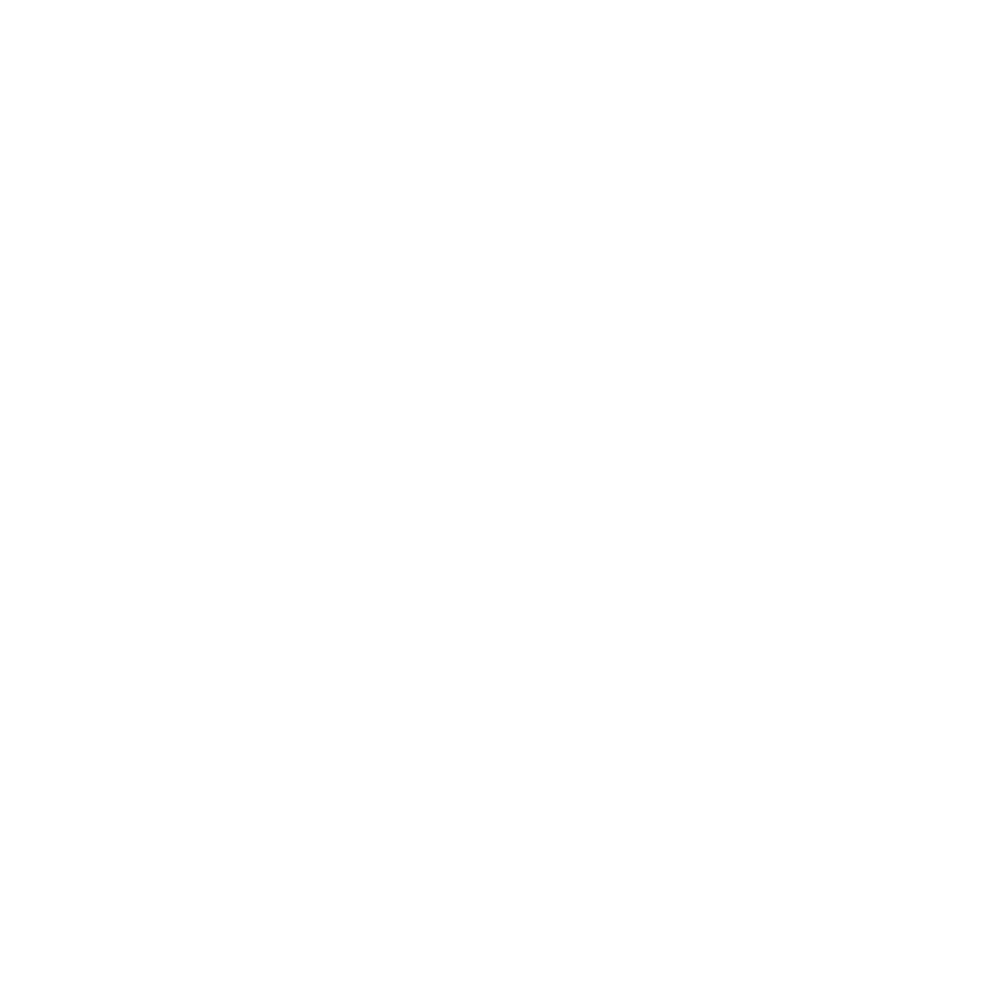
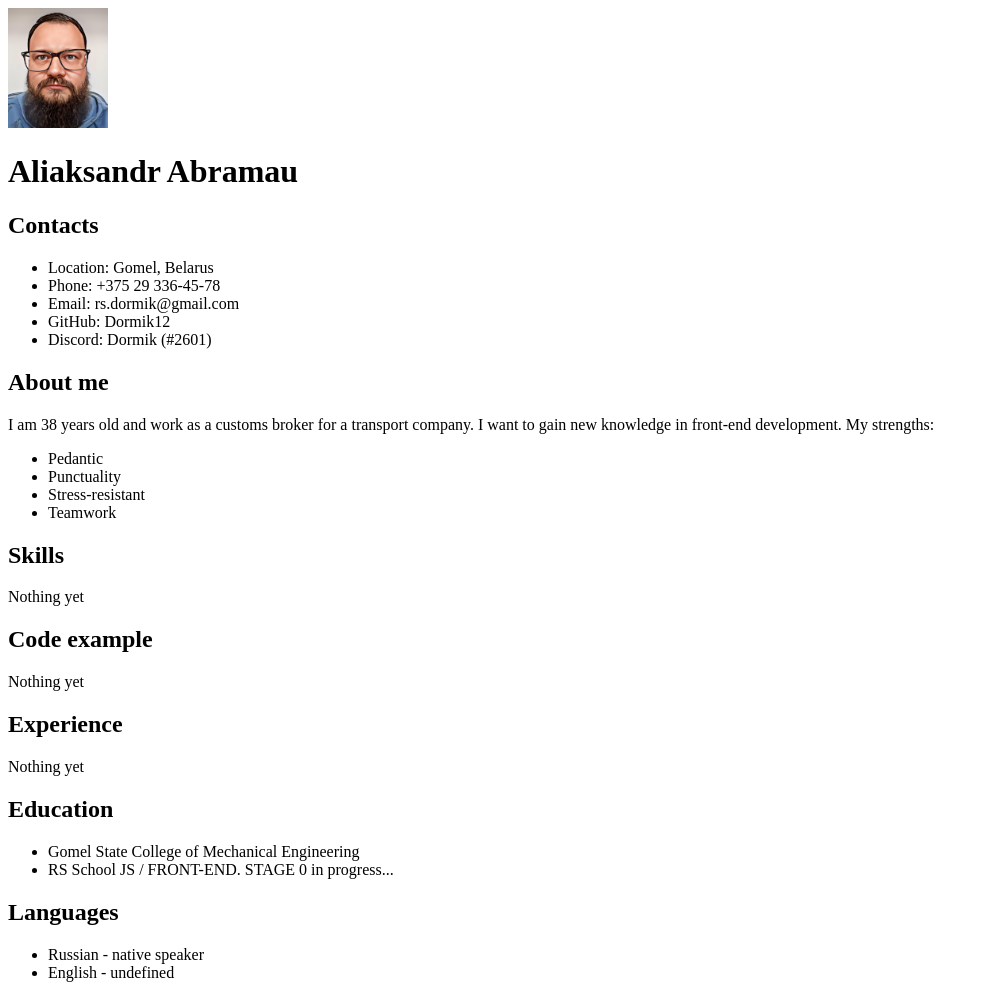
Before and after one commit to Dormik12/rsschool-cv, a plain HTML site: page index.html in a window 1280 px wide. Shown: the whole page, without its empty margins (0-988 px from the left). Before the commit the page ends 800 px from the top, so only its background shows below. Drawn offline with Linux system fonts and the light colour scheme.

Commit message:
update: change html code

```diff
--- a/index.html
+++ b/index.html
@@ -1,9 +1,54 @@
 <!DOCTYPE html>
 <html lang="en">
 <head>
-<meta charset="utf-8">
-<title>Hello, world</title>
+    <meta charset="UTF-8">
+    <meta http-equiv="X-UA-Compatible" content="IE=edge">
+    <meta name="viewport" content="width=device-width, initial-scale=1.0">
+    <title>Dormik12 CV RSS</title>
+    <link rel="stylesheet" href="style.css">
 </head>
 <body>
+    <header>
+        <img src="assets/avatar.jpg" alt="my photo" width="100" height="120">
+        <h1>Aliaksandr Abramau</h1>
+    </header>
+    <main>
+        <nav>
+            <h2>Contacts</h2>
+                <ul>
+                    <li>Location: Gomel, Belarus</li>
+                    <li>Phone: +375 29 336-45-78</li>
+                    <li>Email: rs.dormik@gmail.com</li>
+                    <li>GitHub: Dormik12</li>
+                    <li>Discord: Dormik (#2601)</li>
+                </ul>
+            <h2>About me</h2>
+                <p>I am 38 years old and work as a customs broker for a transport company.
+                I want to gain new knowledge in front-end development. My strengths:</p>
+                <ul>
+                    <li>Pedantic</li>
+                    <li>Punctuality</li>
+                    <li>Stress-resistant</li>
+                    <li>Teamwork</li>
+                </ul>
+            <h2>Skills</h2>
+                <p>Nothing yet</p>
+            <h2>Code example</h2>
+                <p>Nothing yet</p>
+            <h2>Experience</h2>
+                <p>Nothing yet</p>
+            <h2>Education</h2>
+                <ul>
+                    <li>Gomel State College of Mechanical Engineering</li>
+                    <li>RS School JS / FRONT-END. STAGE 0 in progress...</li>
+                </ul>
+            <h2>Languages</h2>
+            <ul>
+                <li>Russian - native speaker</li>
+                <li>English - undefined</li>
+            </ul>
+        </nav>
+    </main>
+    <footer></footer>
 </body>
 </html>
```
Also changed, not shown: assets/avatar.jpg (added), assets/rs_school_js.svg (added).
